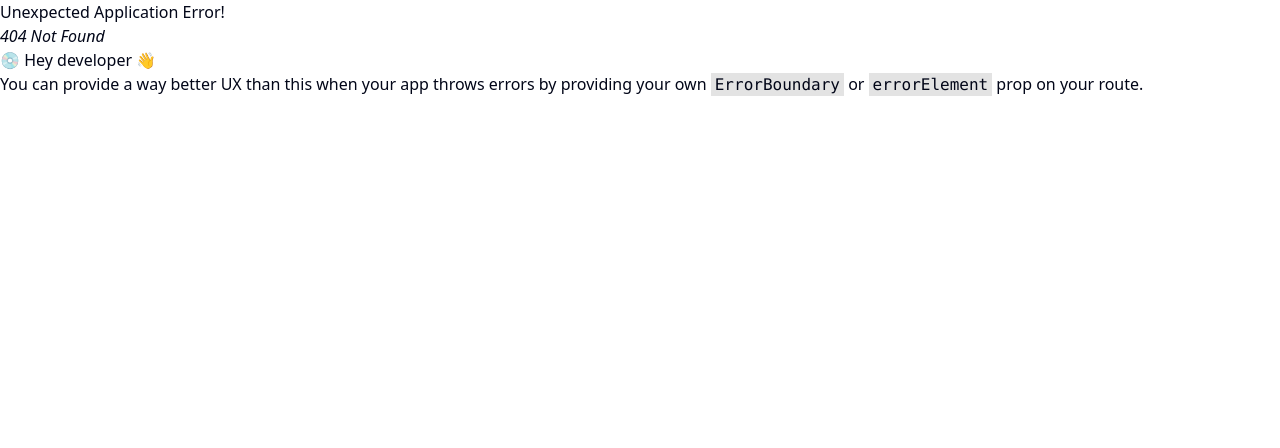
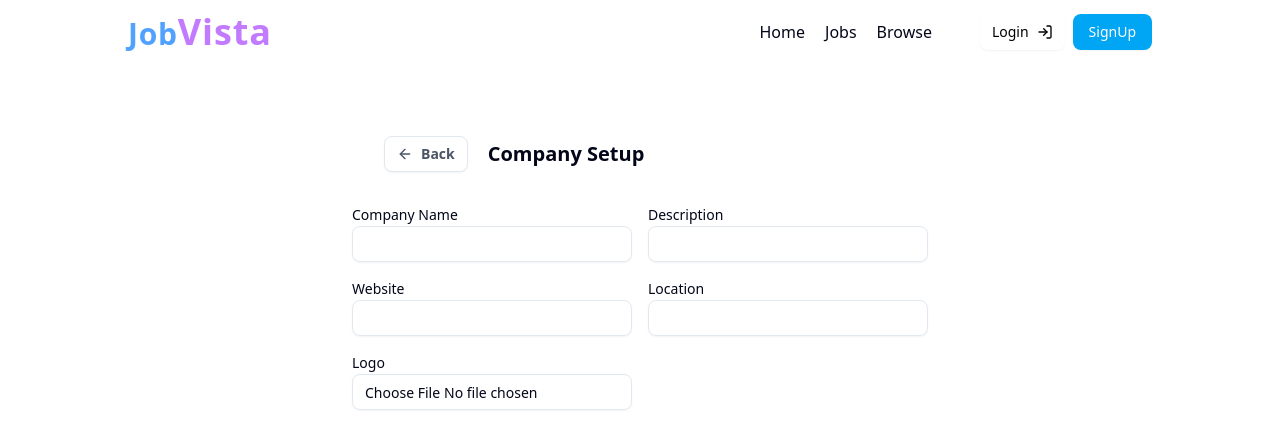
Before and after one commit to Hrishabh3829/JobPortal, a React (Vite) app in the folder frontend/: page /admin/companies/1 in a window 1280 px wide. Before the commit this address had no page. Shown: the top 448 px of the page. Built offline with nearby package versions, Linux system fonts and the light colour scheme.

Commit message:
register company api integrated

```diff
--- a/frontend/src/components/admin/ComapniesCreate.jsx
+++ b/frontend/src/components/admin/ComapniesCreate.jsx
@@ -1,14 +1,34 @@
-import React from 'react'
+import React, { useState } from 'react'
 import NavbarOne from '../shared/NavbarOne'
 import { Label } from '../ui/label'
 import { Input } from '../ui/input'
 import { Button } from '../ui/button'
 import { useNavigate } from 'react-router-dom'
+import axios from 'axios'
+import { COMPANY_API_END_POINT } from '@/utils/constant'
+import { toast } from 'sonner'
+import { useDispatch } from 'react-redux'
+import { setSingleCompany } from '../redux/companySlice'
 
 export const ComapniesCreate = () => {
-    const navigate=useNavigate()
-    const registerNewCompany=async()=>{
+    const navigate = useNavigate()
+    const [companyName, setCompanyName] = useState()
+    const dispatch = useDispatch()
+
+    const registerNewCompany = async () => {
         try {
+            const res = await axios.post(`${COMPANY_API_END_POINT}/register`, { companyName }, {
+                headers: {
+                    'Content-Type': 'application/json'
+                },
+                withCredentials: true
+            })
+            if (res?.data?.success) {
+                dispatch(setSingleCompany(res.data.company))
+                toast.success(res.data.message)
+                const companyId = res?.data?.company?._id;
+                navigate(`/admin/companies/${companyId}`)
+            }
 
         } catch (error) {
             console.log(error)
@@ -21,14 +41,14 @@ export const ComapniesCreate = () => {
             <div className='max-w-4xl  mx-auto '>
                 <div className='my-10'>
 
-                <h1 className='font-bold text-2xl'>your company name</h1>
-                <p className='text-gray-500'>What you would like to give the company name . you can chnage this later</p>
+                    <h1 className='font-bold text-2xl'>your company name</h1>
+                    <p className='text-gray-500'>What you would like to give the company name . you can chnage this later</p>
                 </div>
                 <Label>Company Name</Label>
-                <Input type="text" className="my-2" placeholder="Google,Microsoft,etc" />
+                <Input type="text" className="my-2" placeholder="Google,Microsoft,etc" onChange={(e) => setCompanyName(e.target.value)} />
                 <div className='flex items-center gap-2 my-10'>
-                    <Button variant="outline" onClick={()=>navigate("/admin/companies")}>Cancel</Button>
-                    <Button variant="outline">Continue</Button>
+                    <Button variant="outline" onClick={() => navigate("/admin/companies")}>Cancel</Button>
+                    <Button onClick={registerNewCompany} variant="outline">Continue</Button>
 
                 </div>
             </div>
--- a/frontend/src/components/admin/Companies.jsx
+++ b/frontend/src/components/admin/Companies.jsx
@@ -6,7 +6,7 @@ import { CompaniesTable } from './CompaniesTable'
 import { useNavigate } from 'react-router-dom'
 
 export const Companies = () => {
-    const navigate=useNavigate()
+    const navigate = useNavigate()
     return (
         <div>
             <NavbarOne />
@@ -15,12 +15,12 @@ export const Companies = () => {
                     <Input
                         className="w-fit" placeholder="Filter by name"
                     />
-                    <Button onClick={()=> navigate("/admin/companies/create")}>
+                    <Button onClick={() => navigate("/admin/companies/create")}>
                         New Company
                     </Button>
                 </div>
                 <div>
-                <CompaniesTable/>
+                    <CompaniesTable />
                 </div>
 
             </div>
--- /dev/null
+++ b/frontend/src/components/admin/CompaniesSetup.jsx
@@ -0,0 +1,82 @@
+import React, { useState } from 'react'
+import NavbarOne from '../shared/NavbarOne'
+import { Button } from '../ui/button'
+import { ArrowLeft } from 'lucide-react'
+import { Label } from '../ui/label'
+import { Input } from '../ui/input'
+
+export const CompaniesSetup = () => {
+    const [input, setInput] = useState({
+        name: "",
+        description: "",
+        website: "",
+        location: "",
+        file: null
+    })
+    const changeEventHandler = (e) => {
+        setInput({ ...input, [e.target.name]: e.target.value })
+    }
+
+    const changeFileHandler=(e)=>{
+        setInput({})
+    }
+
+
+    return (
+        <div>
+            <NavbarOne />
+            <div className='max-w-xl mx-auto my-10'>
+                <form action="">
+                    <div className='flex items-center gap-5 p-8'>
+
+                        <Button className="flex items-center gap-2 text-gray-600 font-semibold" variant="outline">
+                            <ArrowLeft />
+                            <span>Back</span>
+                        </Button>
+                        <h1 className='font-bold text-xl'>Company Setup</h1>
+
+                    </div>
+                    <div className='grid grid-cols-2 gap-4'>
+
+                        <div>
+
+                            <Label className="my-1">Company Name</Label>
+                            <Input
+                                type="text" name="name" value={input.name} onChange={changeEventHandler}
+                            />
+                        </div>
+                        <div>
+
+                            <Label className="my-1">Description</Label>
+                            <Input
+                                type="text" name="description" value={input.description} onChange={changeEventHandler}
+                            />
+                        </div>
+                        <div>
+
+                            <Label className="my-1">Website</Label>
+                            <Input
+                                type="text" name="website" value={input.website} onChange={changeEventHandler}
+                            />
+                        </div>
+                        <div>
+
+                            <Label className="my-1">Location</Label>
+                            <Input
+                                type="text" name="location" value={input.location} onChange={changeEventHandler}
+                            />
+                        </div>
+                        <div>
+
+                            <Label className="my-1">Logo</Label>
+                            <Input
+                                type="file" accept= "image/*" onChange={changeFileHandler}
+                            />
+                        </div>
+                    </div>
+                </form>
+
+            </div>
+        </div>
+    )
+}
--- /dev/null
+++ b/frontend/src/components/redux/companySlice.js
@@ -0,0 +1,18 @@
+import { createSlice } from "@reduxjs/toolkit";
+
+const companySlice = createSlice({
+    name: "company",
+    initialState: {
+        singleCompany: null
+    },
+    reducers: {
+        //actions
+
+        setSingleCompany: (state, action) => {
+            state.singleCompany = action.payload
+        }
+    }
+})
+
+export const { setSingleCompany } = companySlice.actions
+export default companySlice.reducer
--- a/frontend/src/components/redux/store.js
+++ b/frontend/src/components/redux/store.js
@@ -1,6 +1,7 @@
 import { combineReducers, configureStore } from "@reduxjs/toolkit";
 import authSlice from './authSlice.js'
 import jobSlice from "./jobSlice.js";
+import companySlice from "./companySlice.js"
 import {
     persistStore,
     persistReducer,
@@ -15,7 +16,8 @@ import storage from 'redux-persist/lib/storage'
 
 const rootReducer = combineReducers({
     auth: authSlice,
-    job: jobSlice
+    job: jobSlice,
+    company: companySlice
 })
 
 const persistConfig = {
--- a/frontend/src/utils/constant.js
+++ b/frontend/src/utils/constant.js
@@ -1,4 +1,5 @@
-export const USER_API_END_POINT="http://localhost:8000/api/v1/user"
-export const JOB_API_END_POINT="http://localhost:8000/api/v1/job"
-export const APPLICATION_API_END_POINT="http://localhost:8000/api/v1/application"
+export const USER_API_END_POINT = "http://localhost:8000/api/v1/user"
+export const JOB_API_END_POINT = "http://localhost:8000/api/v1/job"
+export const APPLICATION_API_END_POINT = "http://localhost:8000/api/v1/application"
+export const COMPANY_API_END_POINT = "http://localhost:8000/api/v1/company"
 // export const USER_API_END_POINT="https://rn8l9kd4-8000.inc1.devtunnels.ms/api/v1"
```
Also changed, not shown: frontend/src/App.jsx (+8 -3 lines).
